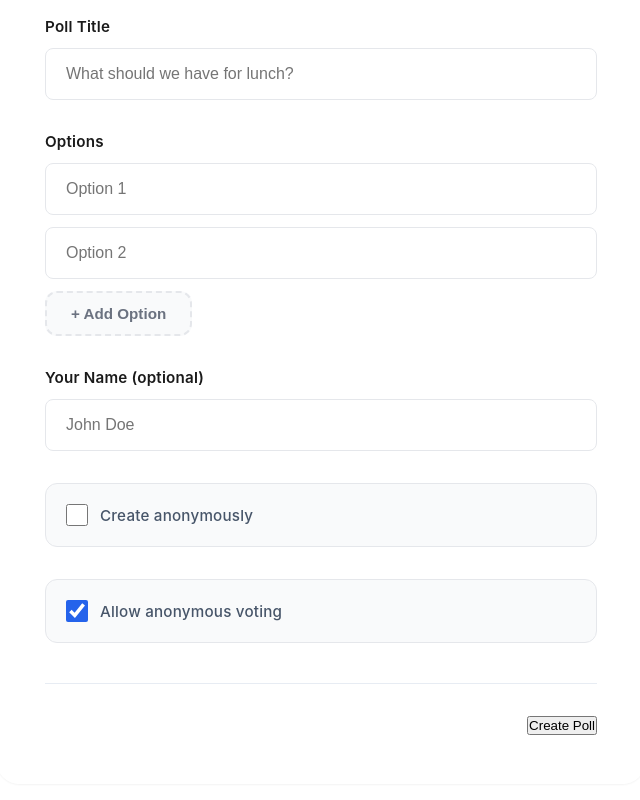
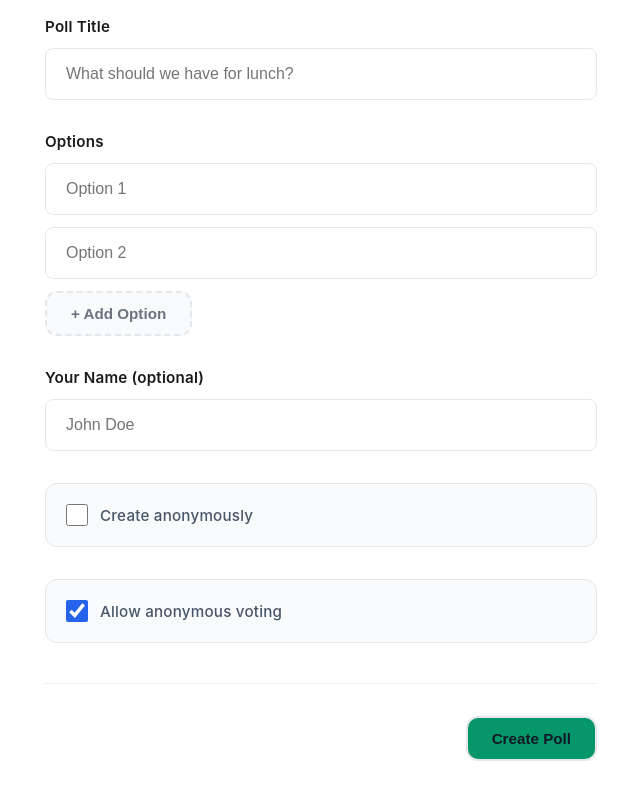
Before and after one commit to leokamal/PollingApp, a React (Vite) app in the folder client/: page /create in a window 1280 px wide. Shown: the part 332-1132 px from the top of the page, without its empty margins (319-959 px from the left). Built offline with nearby package versions, Linux system fonts and the light colour scheme.

Commit message:
Fix final old color references to use CSS variables

```diff
--- a/client/src/App.tsx
+++ b/client/src/App.tsx
@@ -9,7 +9,7 @@ function App() {
     <Router>
       <div className="app">
         <header className="app-header">
-          <h1>🗳️ Voters</h1>
+          <h1>Voters</h1>
           <p>Create and vote on polls</p>
         </header>
         <main className="app-main">
--- a/client/src/pages/CreatePoll.css
+++ b/client/src/pages/CreatePoll.css
@@ -96,6 +96,22 @@
   box-shadow: 0 6px 20px rgba(250, 112, 154, 0.4);
 }
 
+.btn-create {
+  background: var(--success);
+  color: var(--text-primary);
+  border: 2px solid var(--border);
+  border-radius: 12px;
+  padding: 0.75rem 1.5rem;
+  cursor: pointer;
+  font-size: 0.95rem;
+  font-weight: 600;
+  transition: all 0.3s cubic-bezier(0.4, 0, 0.2, 1);
+  display: inline-flex;
+  align-items: center;
+  gap: 0.5rem;
+}
+
+
 .btn-add-option {
   background: var(--surface-hover);
   color: var(--text-secondary);
--- a/client/src/pages/CreatePoll.tsx
+++ b/client/src/pages/CreatePoll.tsx
@@ -152,7 +152,7 @@ function CreatePoll() {
           {error && <div className="error-message">{error.message}</div>}
 
           <div className="form-actions">
-            <button type="submit" className="btn btn-primary" disabled={loading}>
+            <button type="submit" className="btn btn-primary btn-create" disabled={loading}>
               {loading ? 'Creating...' : 'Create Poll'}
             </button>
           </div>
--- a/client/src/pages/PollDetail.css
+++ b/client/src/pages/PollDetail.css
@@ -140,9 +140,8 @@
 }
 
 .option-radio input[type="radio"]:checked + span {
-  font-weight: 700;
-  color: #667eea;
-  font-size: 1.05em;
+  font-weight: 600;
+  color: var(--primary);
 }
 
 .option-radio span {
--- a/client/src/pages/PollDetail.tsx
+++ b/client/src/pages/PollDetail.tsx
@@ -121,7 +121,7 @@ function PollDetail() {
                       return [value, name]
                     }}
                   />
-                  <Bar dataKey="votes" fill="#667eea">
+                  <Bar dataKey="votes" fill="#2563eb">
                     {chartData.map((_entry: any, index: number) => (
                       <Cell key={`cell-${index}`} fill={COLORS[index % COLORS.length]} />
                     ))}
```
